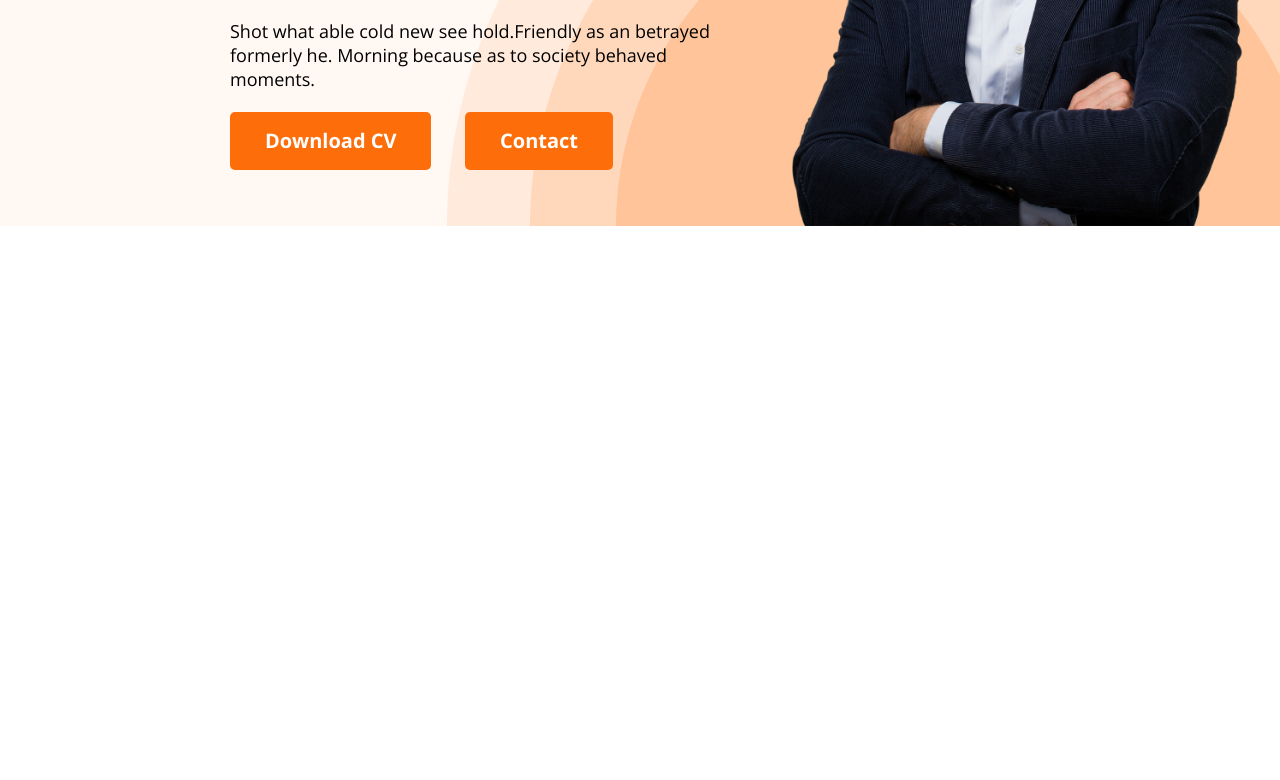
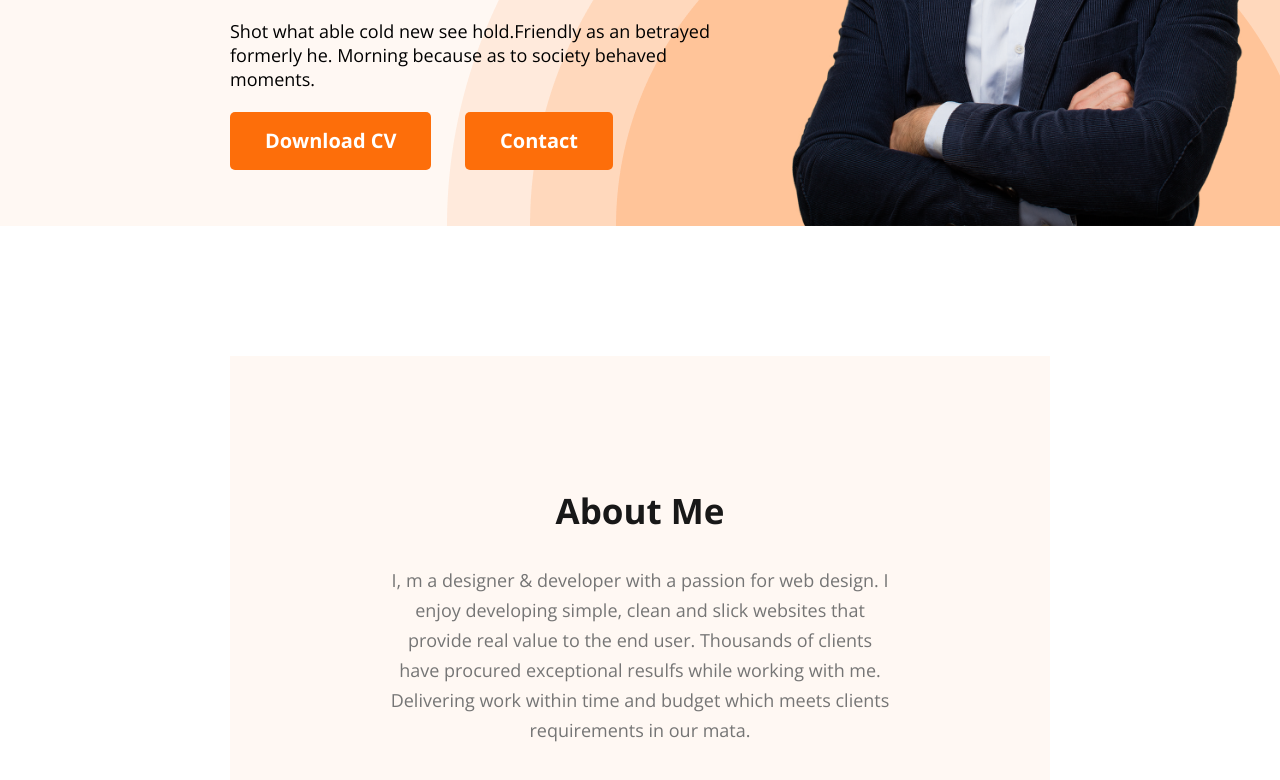
Before and after one commit to Sabbir-047/Simple-Portfolio, a plain HTML site: page index.html in a window 1280 px wide. Shown: the part 558-1338 px from the top of the page. Before the commit the page ends 800 px from the top, so only its background shows below. Drawn offline with nearby package versions, Linux system fonts and the light colour scheme.

Commit message:
About section created

```diff
--- a/css/styles.css
+++ b/css/styles.css
@@ -5,11 +5,11 @@
 }
 
 /* common styles */
-.text-primary{
+.text-primary {
     color: #FD6E0A;
 }
 
-.btn-primary{
+.btn-primary {
     background-color: #FD6E0A;
     color: #fff;
     font-size: 1.25rem;
@@ -18,6 +18,23 @@
     padding: 1rem 2.18rem;
     border: 0;
     border-radius: 5px;
+}
+
+.primary-header {
+    color: rgb(24, 24, 24);
+    font-size: 2.188rem;
+    font-weight: 700;
+    line-height: 3rem;
+    text-align: center;
+}
+
+.primary-text {
+    color: rgb(117, 117, 117);
+    font-size: 1.125rem;
+    font-weight: 400;
+    line-height: 1.875rem;
+    text-align: center;
+    padding: 1.875rem 0rem;
 }
 
 /* nav bar styles */
@@ -54,40 +71,60 @@ nav ul li a {
 
 
 /* header styles */
-.header{
+.header {
     background-color: rgb(255, 248, 243);
     background-image: url('../images/header_bg.png');
     background-repeat: no-repeat;
     background-position: bottom right;
 }
 
-.banner{
+.banner {
     padding: 1.875rem 1.875rem 0rem 14.375rem;
     display: flex;
     justify-content: space-between;
     align-items: center;
 }
 
-.banner-content{
+.banner-content {
     width: 36.5rem;
 }
 
-.banner-greeting{
+.banner-greeting {
     font-size: 2.813rem;
     font-weight: 600;
     color: #474747;
 }
 
-.banner-title{
+.banner-title {
     font-size: 5.3rem;
     font-weight: 700;
 }
 
-.banner-description{
+.banner-description {
     font-size: 1.125rem;
     padding: 1.35rem 0rem;
 }
 
-.banner-pic{
+.banner-pic {
     width: 31.25rem;
 }
+
+
+/* main section styles */
+main {
+    margin: 8.125rem 14.375rem;
+}
+
+/* about section */
+.about-me {
+    padding: 8.18rem 9.75rem;
+    background-color: rgb(255, 248, 243);
+}
+
+/* work section */
+
+
+/* experience section */
+
+
+/* social section */
--- a/index.html
+++ b/index.html
@@ -40,7 +40,11 @@
 
     <!-- main section starts here -->
     <main>
-
+        <!-- About me Section -->
+        <section class="about-me">
+            <h1 class="primary-header">About Me</h1>
+            <p class="primary-text">I, m a designer & developer with a passion for web design. I enjoy developing simple, clean and slick websites that provide real value to the end user. Thousands of clients have procured exceptional resulfs while working with me. Delivering work within time and budget which meets clients requirements in our mata.</p>
+        </section>
     </main>
 
     <!-- footer section starts here -->
```
